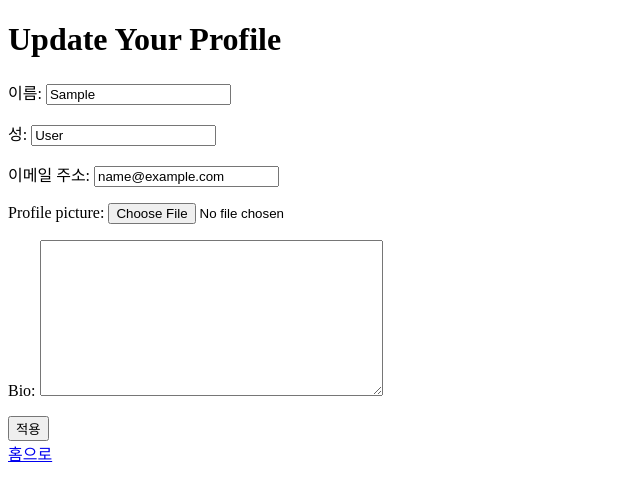
After one commit to lwj0712/DjangoBlog, a Django app: page /accounts/edit/ in a window 1280 px wide. The commit adds this page. Shown: the top 501 px of the page, without its empty margins (0-640 px from the left). Run offline with Django 5.2, Linux system fonts and the light colour scheme; the visitor is signed in with stand-in values (Sample User, id 1).

Commit message:
✨ Update ProfileUpdate

```diff
--- a/myblog/accounts/urls.py
+++ b/myblog/accounts/urls.py
@@ -1,7 +1,7 @@
 from django.contrib import admin
 from django.urls import path, include
 from django.contrib.auth.views import LoginView, LogoutView
-from .views import SignUpView
+from .views import SignUpView, UserProfileUpdateView
 
 app_name = 'accounts'
 
@@ -9,4 +9,5 @@ urlpatterns = [
     path('login/', LoginView.as_view(redirect_authenticated_user=True), name='login'),
     path('logout/', LogoutView.as_view(next_page='main_page'), name='logout'),
     path('register/', SignUpView.as_view(), name='register'),
+    path('edit/', UserProfileUpdateView.as_view(), name='edit'),
 ]
--- a/myblog/templates/blog/post_list.html
+++ b/myblog/templates/blog/post_list.html
@@ -11,6 +11,7 @@
             <ul>
                 <li>{{ request.user.username }}</li>
                 <li>{{ request.user.email }}</li>
+                <a href="{% url 'accounts:edit' %}">수정</a>
             </ul>
         </div>
     {% else %}
--- /dev/null
+++ b/myblog/templates/registration/profile_edit.html
@@ -0,0 +1,16 @@
+<!DOCTYPE html>
+<html lang="ko">
+<head>
+    <meta charset="UTF-8">
+    <title>Update Profile</title>
+</head>
+<body>
+    <h1>Update Your Profile</h1>
+    <form method="post" enctype="multipart/form-data">
+        {% csrf_token %}
+        {{ form.as_p }}
+        <button type="submit">적용</button>
+    </form>
+    <a href="{% url 'main_page' %}">홈으로</a>
+</body>
+</html>
```
Also changed, not shown: myblog/accounts/migrations/0001_initial.py (added).
